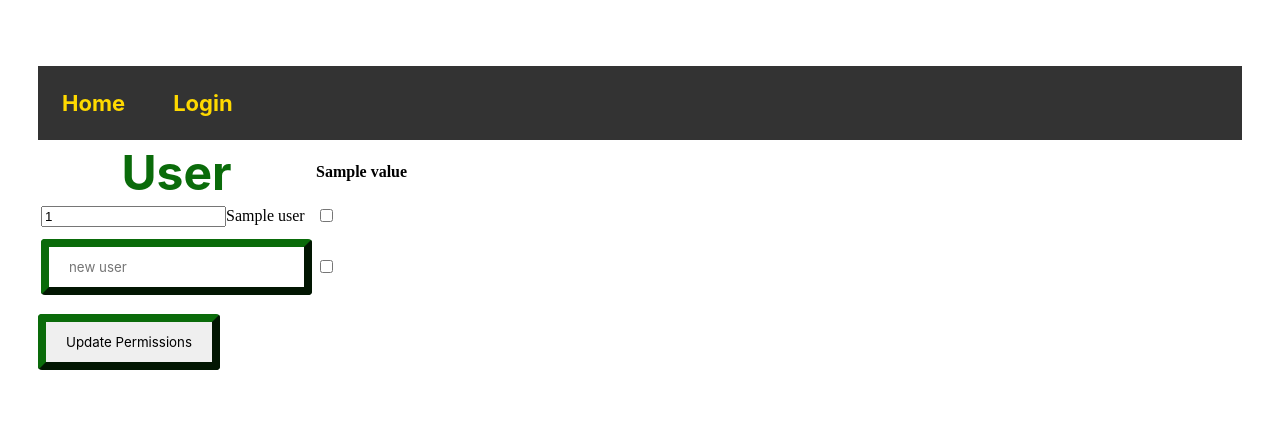
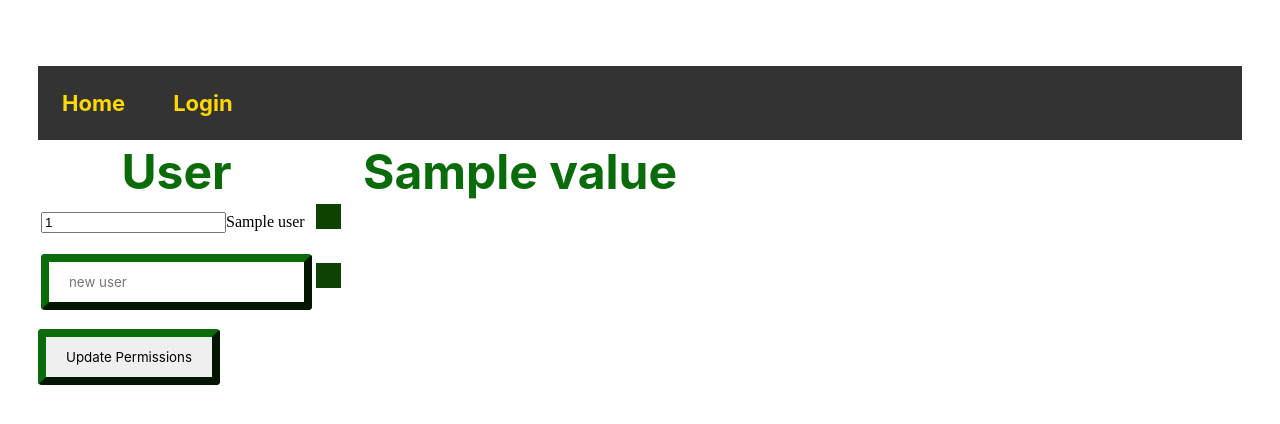
Before and after one commit to Jordan-Cottle/Software-Engineering-Group-Project, a Python web app: template note_14/templates/permission_table.html in a window 1280 px wide. Shown: the part 217-641 px from the top of the page. Run offline with Jinja, Linux system fonts and the light colour scheme; the template is opened without the code that fills it: most values are stand-ins (such as "Sample title", 1, 10 or a date in 2020).

Commit message:
checkboxes (#200)
* checkboxes

* forgot html code for checkboxes

* adjusted permissions table, brushed up css on notes data page

Co-authored-by: Abdullah Assaf <aassaf@uncc.edu>

```diff
--- a/note_14/static/main.css
+++ b/note_14/static/main.css
@@ -50,6 +50,73 @@ ul {
     background-color:rgb(10, 107, 10);
   }
 
+  .container {
+    display: block;
+    position: relative;
+    padding-left: 35px;
+    margin-bottom: 12px;
+    cursor: pointer;
+    font-size: 22px;
+    -webkit-user-select: none;
+    -moz-user-select: none;
+    -ms-user-select: none;
+    user-select: none;
+
+  }
+
+  .container input {
+    position: center;
+    opacity: 0;
+    cursor: pointer;
+    height: 0;
+    width: 0;
+  }
+
+  .checkmark {
+    position: absolute;
+    top: 0;
+    left: 0;
+    height: 25px;
+    width: 25px;
+    background-color: rgb(15, 66, 0);
+    outline: 3px solid rgb(255,255,255);
+
+  }
+
+  td{
+    position: center;
+  }
+
+
+  .container:hover input ~ .checkmark {
+    background-color: rgb(255, 230, 0);
+  }
+
+  .container input:checked ~ .checkmark {
+    background-color: rgb(15, 66, 0);
+  }
+
+  .checkmark:after {
+    content: "";
+    position: absolute;
+    display: none;
+  }
+
+  .container input:checked ~ .checkmark:after {
+    display: block;
+  }
+
+  .container .checkmark:after {
+    left: 9px;
+    top: 5px;
+    width: 5px;
+    height: 10px;
+    border: solid rgb(255, 230, 0);
+    border-width: 0 3px 3px 0;
+    -webkit-transform: rotate(45deg);
+    -ms-transform: rotate(45deg);
+    transform: rotate(45deg);
+  }
   .login_form{
 
       text-align: center;
@@ -233,6 +300,7 @@ ul {
     text-align: center;
     color:rgb(10, 107, 10);
     font-size:3em;
+    padding: 0 1em 0 1em;
     font-family: -apple-system, BlinkMacSystemFont, 'Segoe UI', Roboto, Oxygen, Ubuntu, Cantarell, 'Open Sans', 'Helvetica Neue', sans-serif;
   }
 
--- a/note_14/templates/permission_table.html
+++ b/note_14/templates/permission_table.html
@@ -7,7 +7,7 @@
         <thead>
             <th class="user">User</th>
             {% for permission_type in permission_types %}
-            <th>{{ permission_type.value.lower().capitalize() }}</th>
+            <th class="user">{{ permission_type.value.lower().capitalize() }}</th>
             {% endfor %}
         </thead>
         <tbody>
@@ -17,15 +17,17 @@
                 <td><input class="hidden" type="text" name="user_{{i}}" value="{{user.id}}">{{user.name}}</td>
                 {% for permission_type in permission_types %}
                 {% set permission_set = user_permissions.get(permission_type, "false") %}
-                <td><input type="checkbox" name="{{permission_type.value}}_{{i}}" {% if permission_set=="true" %}
-                        checked="true" {% endif %}></td>
+                <td><label class="container"><input type="checkbox" name="{{permission_type.value}}_{{i}}" {% if permission_set=="true" %}
+                    checked="true" {% endif %}>
+                    <span class = "checkmark"></span></label></td>
                 {% endfor %}
             </tr>
             {% endfor %}
             <tr>
                 <td><input class="permission_btn" type="text" name="new_user" placeholder="new user"></td>
                 {% for permission_type in permission_types %}
-                <td><input type="checkbox" name="new_{{permission_type.value}}"></td>
+                <td><label class="container"><input type="checkbox" name="new_{{permission_type.value}}">
+                    <span class = "checkmark"></span></label></td>
                 {% endfor %}
             </tr>
         </tbody>
```
Also changed, not shown: note_14/templates/note.html (+3 -11 lines).
